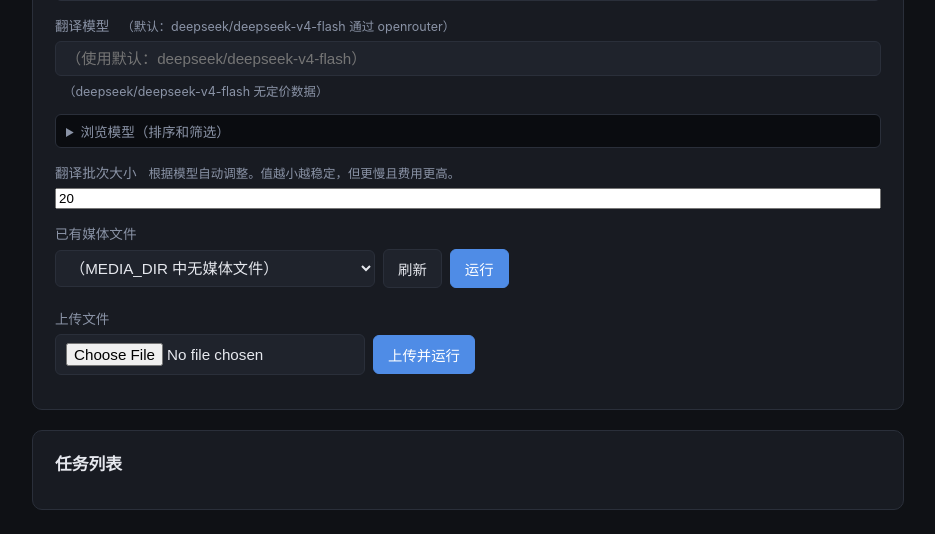
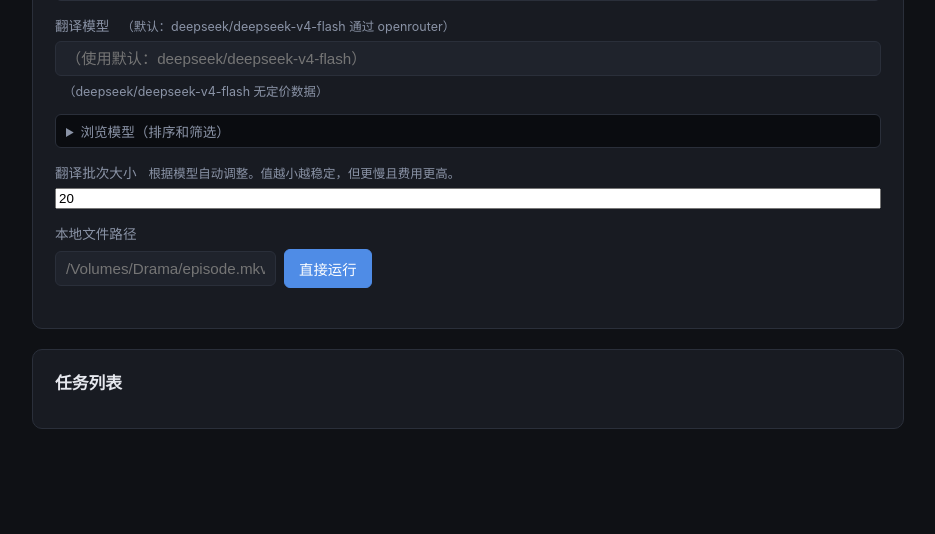
Before and after one commit to ldy-mitbbs/media_subtitler, a Flask app: page / in a window 1280 px wide. Shown: the part 799-1333 px from the top of the page, without its empty margins (172-1107 px from the left). After the commit the page ends 1228 px from the top, so only its background shows below. Run offline with Flask 2, Linux system fonts and the light colour scheme; data that the repository does not hold is empty; some libraries are stand-ins or nearby versions.

Commit message:
Use local media paths in web jobs

```diff
--- a/app/routes.py
+++ b/app/routes.py
@@ -165,6 +165,21 @@ def get_subtitle_manager():
 
 def _media_dir():
     return Path(current_app.config["MEDIA_DIR"]).resolve()
+
+
+def _resolve_local_media_path(raw_path):
+    raw_path = (raw_path or "").strip()
+    if not raw_path:
+        return None, "Local path is required"
+
+    candidate = Path(raw_path).expanduser()
+    if not candidate.is_absolute():
+        return None, "Local path must be absolute"
+
+    candidate = candidate.resolve()
+    if not candidate.exists() or not candidate.is_file():
+        return None, "Local file does not exist"
+    return candidate, None
 
 
 @main_bp.route("/")
@@ -433,13 +448,13 @@ def openrouter_models():
 def estimate_job_cost():
     """Pre-run token + cost estimate for a media file or pending job.
 
-    Query params (one of selected_file or job_id required):
-      selected_file: path under MEDIA_DIR
+    Query params (one of local_path or job_id required):
+      local_path: absolute path to a local media file
       job_id: estimate using the media_path of an existing job
       translation_model: override OpenRouter model slug
       chunk_size: override translation chunk size
     """
-    selected = (request.args.get("selected_file") or "").strip()
+    local_path = (request.args.get("local_path") or "").strip()
     job_id = (request.args.get("job_id") or "").strip()
 
     if job_id:
@@ -452,17 +467,12 @@ def estimate_job_cost():
             return jsonify({"success": False, "message": "Job media missing"}), 404
         selected_label = candidate.name
     else:
-        if not selected:
-            return jsonify({"success": False, "message": "selected_file or job_id required"}), 400
-        media_dir = _media_dir()
-        candidate = (media_dir / selected).resolve()
-        try:
-            candidate.relative_to(media_dir)
-        except ValueError:
-            return jsonify({"success": False, "message": "Invalid selected file"}), 400
-        if not candidate.exists() or not candidate.is_file():
-            return jsonify({"success": False, "message": "File not found"}), 404
-        selected_label = selected
+        if not local_path:
+            return jsonify({"success": False, "message": "local_path or job_id required"}), 400
+        candidate, error = _resolve_local_media_path(local_path)
+        if error:
+            return jsonify({"success": False, "message": error}), 400
+        selected_label = candidate.name
 
     cfg = current_app.config
     chunk_size = int(
@@ -501,8 +511,7 @@ def estimate_job_cost():
 @main_bp.route("/api/jobs", methods=["POST"])
 def create_job():
     manager = get_subtitle_manager()
-    upload = request.files.get("media_file")
-    selected_file = (request.form.get("selected_file") or "").strip()
+    local_path = (request.form.get("local_path") or "").strip()
     source_language = (request.form.get("source_language") or "").strip().lower() or None
     target_language = (request.form.get("target_language") or "").strip().lower() or None
     asr_model = (
@@ -523,34 +532,9 @@ def create_job():
     stop_after_transcription = mode == "transcribe"
     skip_transcription = mode == "translate"
 
-    media_dir = _media_dir()
-    media_dir.mkdir(parents=True, exist_ok=True)
-
-    media_path = None
-    if upload and upload.filename:
-        safe_name = _safe_unicode_filename(upload.filename)
-        if not safe_name:
-            return jsonify({"success": False, "message": "Invalid file name"}), 400
-        upload_dir = media_dir / "uploads"
-        upload_dir.mkdir(parents=True, exist_ok=True)
-        media_path = upload_dir / safe_name
-        upload.save(str(media_path))
-    elif selected_file:
-        candidate = (media_dir / selected_file).resolve()
-        try:
-            candidate.relative_to(media_dir)
-        except ValueError:
-            return jsonify({"success": False, "message": "Invalid selected file"}), 400
-        if not candidate.exists() or not candidate.is_file():
-            return jsonify({"success": False, "message": "Selected file does not exist"}), 400
-        media_path = candidate
-    else:
-        return (
-            jsonify(
-                {"success": False, "message": "Please upload a file or choose an existing media file"}
-            ),
-            400,
-        )
+    media_path, error = _resolve_local_media_path(local_path)
+    if error:
+        return jsonify({"success": False, "message": error}), 400
 
     if skip_transcription:
         existing_srt = media_path.with_suffix(".orig.srt")
@@ -651,10 +635,11 @@ def job_status(job_id):
     media_path = job.get("media_path")
     media_file = None
     if media_path:
+        media_path_obj = Path(media_path)
         try:
-            media_file = str(Path(media_path).relative_to(_media_dir()))
+            media_file = str(media_path_obj.relative_to(_media_dir()))
         except ValueError:
-            media_file = None
+            media_file = media_path_obj.name
 
     return jsonify(
         {
--- a/app/static/js/app.js
+++ b/app/static/js/app.js
@@ -1,9 +1,6 @@
 (() => {
-  const mediaSelect = document.getElementById('media-file');
-  const refreshBtn = document.getElementById('refresh-media');
-  const startExistingBtn = document.getElementById('start-existing');
-  const uploadInput = document.getElementById('upload-input');
-  const startUploadBtn = document.getElementById('start-upload');
+  const localPathInput = document.getElementById('local-path');
+  const startLocalBtn = document.getElementById('start-local');
   const sourceLangSelect = document.getElementById('source-language');
   const targetLangSelect = document.getElementById('target-language');
   const whisperBackendSelect = document.getElementById('whisper-backend');
@@ -441,12 +438,12 @@
   let estimateSeq = 0;
   async function refreshEstimate() {
     if (!estimateHintEl) return;
-    const selected = mediaSelect.value;
-    if (!selected) {
+    const localPath = (localPathInput && localPathInput.value || '').trim();
+    if (!localPath) {
       estimateHintEl.textContent = '';
       return;
     }
-    const params = new URLSearchParams({ selected_file: selected });
+    const params = new URLSearchParams({ local_path: localPath });
     const model = activeTranslationModel();
     const backend = activeTranslationBackend();
     if (model) params.set('translation_model', model);
@@ -519,31 +516,6 @@
 
   function appendRunMode(fd) {
     fd.append('mode', selectedRunMode());
-  }
-
-  async function refreshMedia() {
-    mediaSelect.innerHTML = '<option value="">（加载中...）</option>';
-    try {
-      const res = await fetch('/api/media');
-      const data = await res.json();
-      mediaSelect.innerHTML = '';
-      if (!data.files || !data.files.length) {
-        const opt = document.createElement('option');
-        opt.value = '';
-        opt.textContent = '（MEDIA_DIR 中无媒体文件）';
-        mediaSelect.appendChild(opt);
-        return;
-      }
-      for (const name of data.files) {
-        const opt = document.createElement('option');
-        opt.value = name;
-        opt.textContent = name;
-        mediaSelect.appendChild(opt);
-      }
-      refreshEstimate();
-    } catch (err) {
-      mediaSelect.innerHTML = `<option value="">（错误：${err}）</option>`;
-    }
   }
 
   function createJobCard(jobId, label) {
@@ -933,34 +905,19 @@
 
   function sleep(ms) { return new Promise(r => setTimeout(r, ms)); }
 
-  async function startExistingJob() {
-    const selected = mediaSelect.value;
-    if (!selected) {
-      alert('请选择一个媒体文件');
+  async function startLocalJob() {
+    const localPath = (localPathInput && localPathInput.value || '').trim();
+    if (!localPath) {
+      alert('请输入本地媒体文件路径');
       return;
     }
     const fd = new FormData();
-    fd.append('selected_file', selected);
+    fd.append('local_path', localPath);
     if (sourceLangSelect.value) fd.append('source_language', sourceLangSelect.value);
     if (targetLangSelect && targetLangSelect.value) fd.append('target_language', targetLangSelect.value);
     appendModelOverrides(fd);
     appendRunMode(fd);
-    await submitJob(fd, selected);
-  }
-
-  async function startUploadJob() {
-    const file = uploadInput.files && uploadInput.files[0];
-    if (!file) {
-      alert('请选择要上传的文件');
-      return;
-    }
-    const fd = new FormData();
-    fd.append('media_file', file);
-    if (sourceLangSelect.value) fd.append('source_language', sourceLangSelect.value);
-    if (targetLangSelect && targetLangSelect.value) fd.append('target_language', targetLangSelect.value);
-    appendModelOverrides(fd);
-    appendRunMode(fd);
-    await submitJob(fd, file.name);
+    await submitJob(fd, localPath.split(/[\\/]/).pop() || localPath);
   }
 
   async function submitJob(formData, label) {
@@ -978,7 +935,7 @@
     }
     const card = createJobCard(data.job_id, label);
     pollJob(data.job_id, card);
-    refreshMedia();
+    refreshEstimate();
   }
 
   function withSubmitGuard(btn, fn) {
@@ -996,9 +953,15 @@
     };
   }
 
-  refreshBtn.addEventListener('click', refreshMedia);
-  startExistingBtn.addEventListener('click', withSubmitGuard(startExistingBtn, startExistingJob));
-  startUploadBtn.addEventListener('click', withSubmitGuard(startUploadBtn, startUploadJob));
+  if (startLocalBtn) startLocalBtn.addEventListener('click', withSubmitGuard(startLocalBtn, startLocalJob));
+  if (localPathInput) {
+    localPathInput.addEventListener('input', refreshEstimate);
+    localPathInput.addEventListener('keydown', (ev) => {
+      if (ev.key === 'Enter' && startLocalBtn) {
+        withSubmitGuard(startLocalBtn, startLocalJob)();
+      }
+    });
+  }
   if (translationModelInput) {
     translationModelInput.addEventListener('input', () => {
       updateAllForModel();
@@ -1018,9 +981,6 @@
   if (gpuBaseUrlInput) {
     gpuBaseUrlInput.addEventListener('input', updateGpuHint);
   }
-  if (mediaSelect) {
-    mediaSelect.addEventListener('change', refreshEstimate);
-  }
   if (saveSettingsBtn) {
     saveSettingsBtn.addEventListener('click', saveSettings);
   }
@@ -1030,5 +990,5 @@
   loadPricing();
   loadModels();
   bindModelPicker();
-  refreshMedia();
+  refreshEstimate();
 })();
--- a/app/templates/index.html
+++ b/app/templates/index.html
@@ -272,21 +272,12 @@
     </div>
 
     <div class="form-row">
-      <label>已有媒体文件</label>
+      <label for="local-path">本地文件路径</label>
       <div class="row">
-        <select id="media-file"></select>
-        <button id="refresh-media" type="button">刷新</button>
-        <button id="start-existing" type="button" class="primary">运行</button>
+        <input id="local-path" type="text" placeholder="/Volumes/Drama/episode.mkv">
+        <button id="start-local" type="button" class="primary">直接运行</button>
       </div>
       <div class="hint" id="estimate-hint"></div>
-    </div>
-
-    <div class="form-row">
-      <label for="upload-input">上传文件</label>
-      <div class="row">
-        <input id="upload-input" type="file" accept="video/*,audio/*,.mp4,.mkv,.mov,.webm,.avi,.ts,.m4v,.m4a,.mp3,.wav,.aac,.flac">
-        <button id="start-upload" type="button" class="primary">上传并运行</button>
-      </div>
     </div>
   </section>
 
```
Also changed, not shown: TECHNICAL.md (+4 -4 lines), tests/test_routes.py (+26 -28 lines), README.md.
